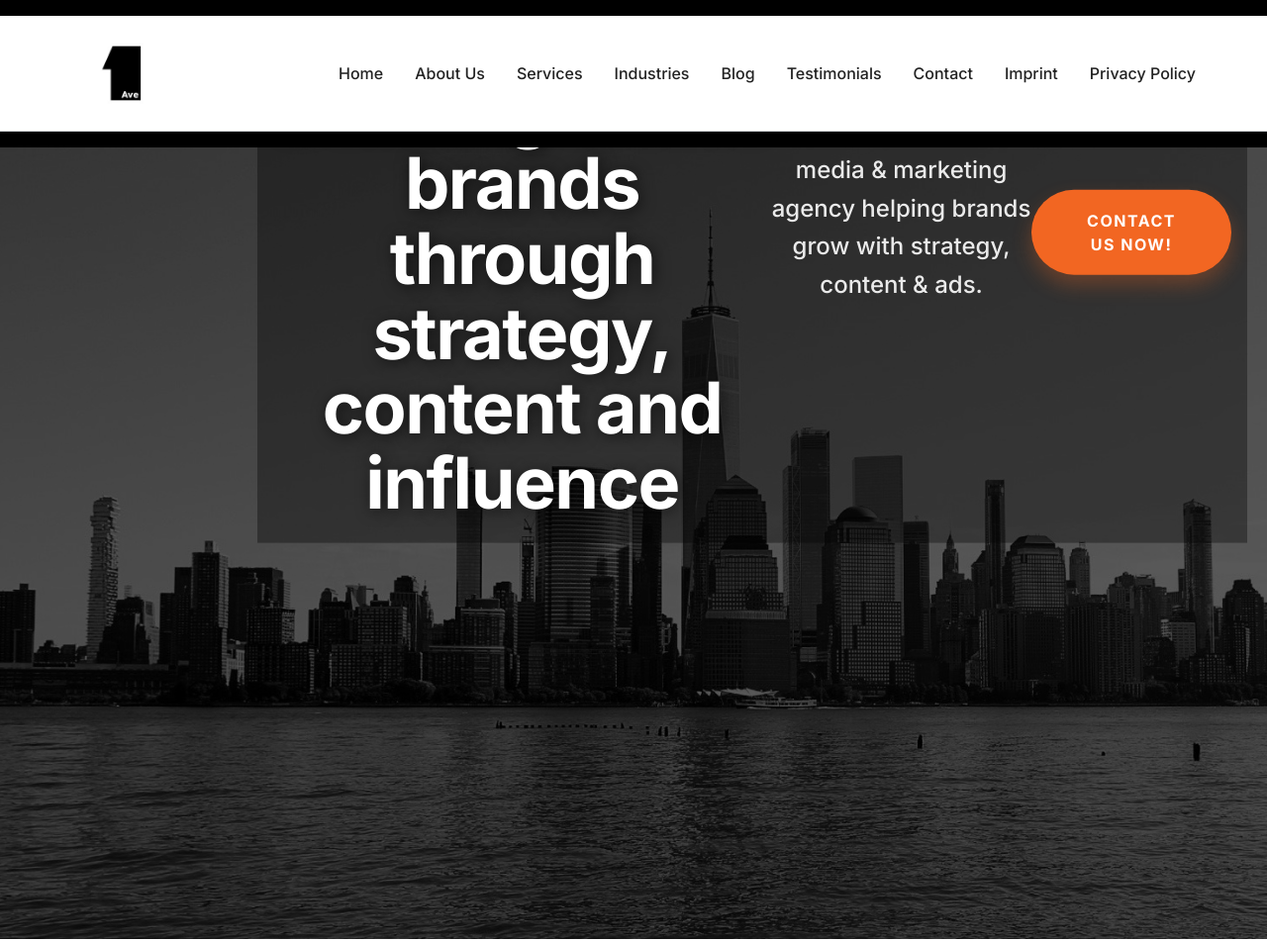
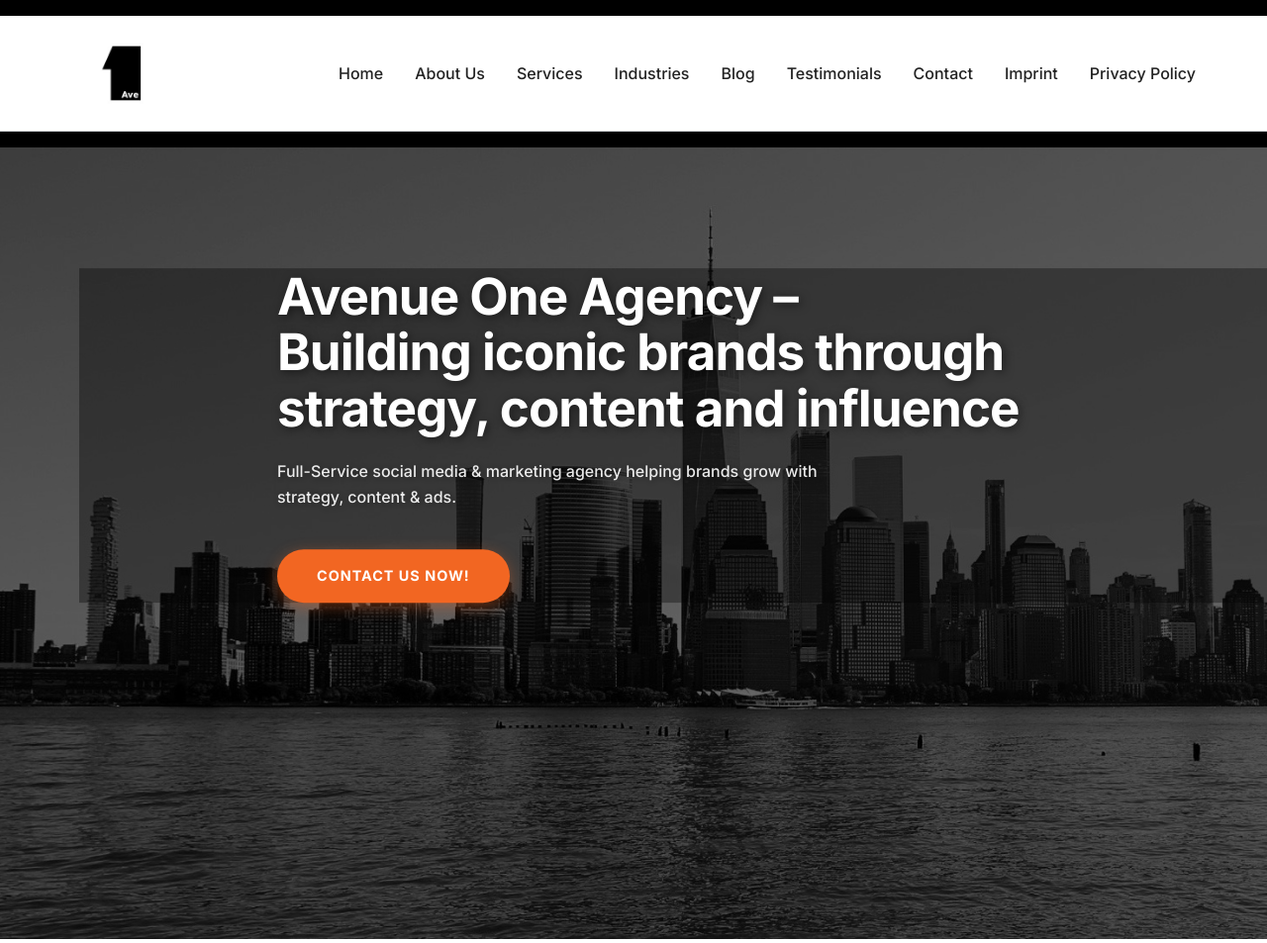
Before and after one commit to kastriottanaj/avenueoneagency, a Django app: page / in a window 1280 px wide. Shown: the top 953 px of the page at 99% size. Run offline with Django 4.2, Linux system fonts and the light colour scheme; some libraries are stand-ins or nearby versions.

Commit message:
fix hero banner

```diff
--- a/core/templates/home.html
+++ b/core/templates/home.html
@@ -11,28 +11,28 @@ Avenue One Agency helps brands build iconic identities through strategy, content
 
 {% block content %}
 
-<section class="hero-section" style="position: relative; width: 100vw; left: 50%; right: 50%; margin-left: -50vw; margin-right: -50vw; min-height: 100vh; display: flex; flex-direction: column; justify-content: center; align-items: center; background-color: #000; overflow: hidden; box-sizing: border-box; padding: 20px;">
-
+<section class="hero-section" style="position: relative; width: 100vw; left: 50%; right: 50%; margin-left: -50vw; margin-right: -50vw; min-height: 100vh; display: flex; align-items: center; background-color: #000; overflow: hidden; padding-top: 120px; box-sizing: border-box;">
   <div class="hero-image" style="position: absolute; top: 0; left: 0; width: 100%; height: 100%; z-index: 1;">
-    <img src="{% static 'core/css/img/newyork.jpeg' %}" alt="New York" style="width: 100%; height: 100%; object-fit: cover; object-position: center; filter: brightness(35%);">
+   <img src="{% static 'core/css/img/newyork.jpeg' %}" alt="New York" style="width: 100%; height: 100%; object-fit: cover; object-position: center; filter: brightness(40%);">
  </div>
 
-  <div class="hero-overlay" style="position: relative; z-index: 2; width: 100%; max-width: 1000px; color: white; text-align: center;">
 
-    <h1 style="font-size: clamp(2.2rem, 6vw, 4.5rem); font-weight: 800; line-height: 1.05; margin: 0 auto 1.5rem auto; text-shadow: 2px 2px 15px rgba(0,0,0,0.6); letter-spacing: -1.5px;">
+ <div class="hero-overlay" style="position: relative; z-index: 2; width: 100%; max-width: 1200px; margin: 0 auto; padding-left: 20px; padding-right: 20px;">
+   <div class="hero-content" style="max-width: 800px; color: white; text-align: left;">
+
+     <h1 style="font-size: clamp(2rem, 4vw, 3.8rem); font-weight: 800; line-height: 1.1; margin: 0 0 1.5rem 0; text-shadow: 2px 2px 10px rgba(0,0,0,0.5); letter-spacing: -1px;">
        Avenue One Agency –<br> Building iconic brands through strategy, content and influence
      </h1>
 
-    <p style="font-size: clamp(1.1rem, 2vw, 1.5rem); margin: 0 auto 3rem auto; opacity: 0.9; line-height: 1.6; max-width: 700px;">
+     <p style="font-size: clamp(1rem, 1.2vw, 1.25rem); margin-bottom: 2.5rem; opacity: 0.9; line-height: 1.6; max-width: 600px;">
        Full-Service social media & marketing agency helping brands grow with strategy, content & ads.
      </p>
 
-    <div style="display: flex; justify-content: center;">
-      <a href="/contact/" style="display: inline-block; background-color: #f26622; color: white; padding: 1.2rem 3.5rem; border-radius: 100px; text-decoration: none; font-weight: bold; text-transform: uppercase; letter-spacing: 1.5px; font-size: 1rem; transition: 0.3s; box-shadow: 0 10px 20px rgba(242, 102, 34, 0.3);">
+     <a href="/contact/" style="display: inline-block; background-color: #f26622; color: white; padding: 1rem 2.5rem; border-radius: 100px; text-decoration: none; font-weight: bold; text-transform: uppercase; letter-spacing: 1px; font-size: 0.9rem; transition: 0.3s; box-shadow: 0 4px 15px rgba(242, 102, 34, 0.4);">
        Contact us now!
      </a>
+
    </div>
-
  </div>
 </section>
 
```
Lines whose indentation alone changed are shown as unchanged.
